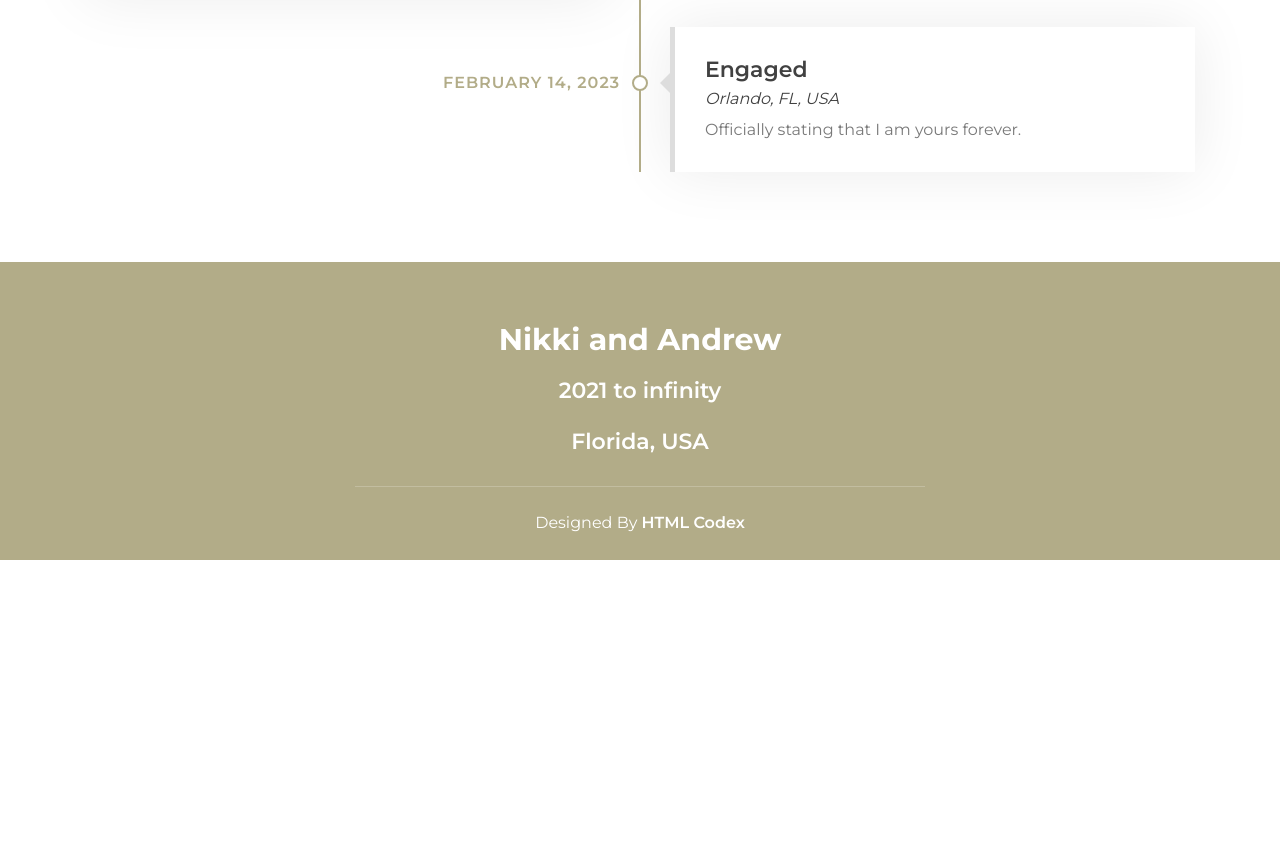
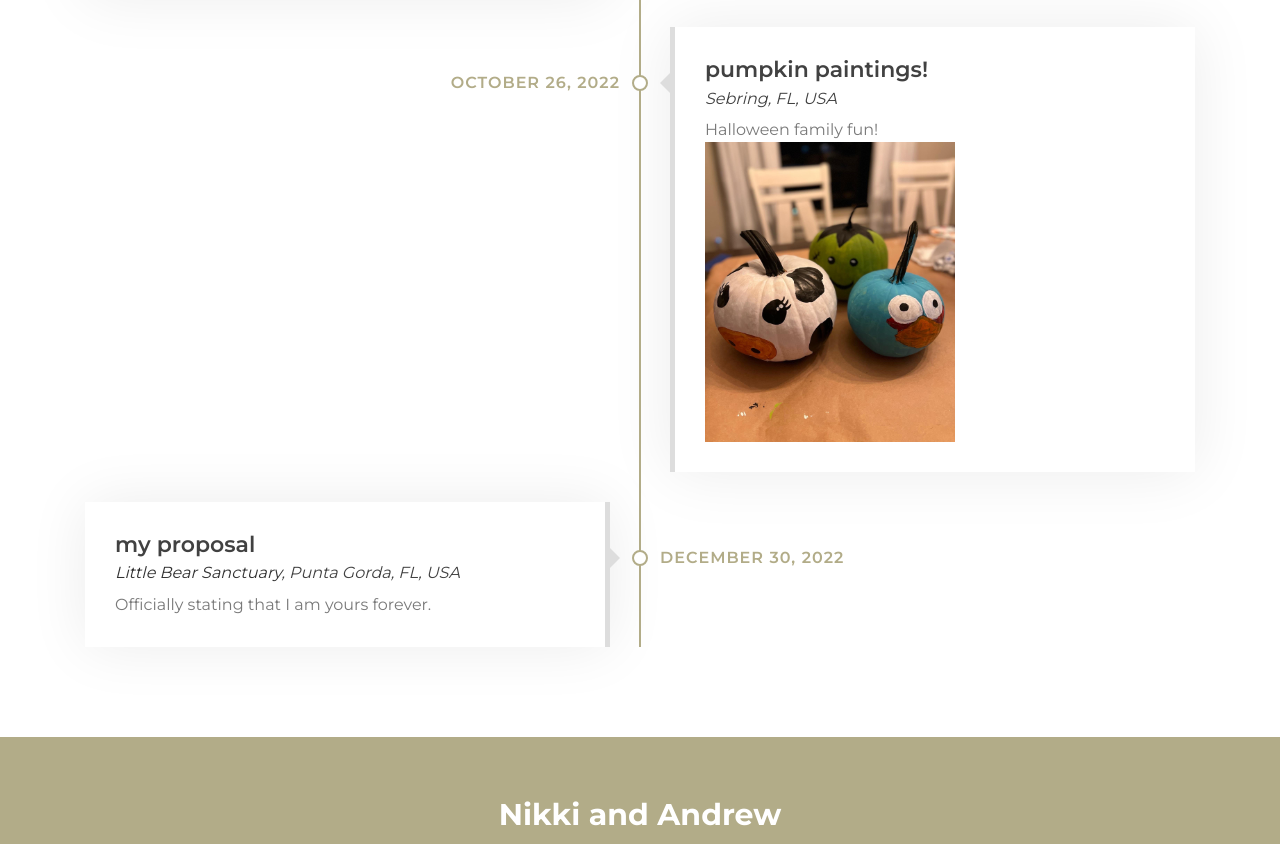
Before and after one commit to adnguyen/nikki, a plain HTML site: page index.html in a window 1280 px wide. Shown: the part 9998-10842 px from the top of the page. Before the commit the page ends 10558 px from the top, so only its background shows below. Drawn offline with nearby package versions, Linux system fonts and the light colour scheme.

Commit message:
last updates
before propsal

```diff
--- a/index.html
+++ b/index.html
@@ -321,7 +321,7 @@
                     <div class="timeline-item left wow slideInLeft" data-wow-delay="0.1s">
                       <div class="timeline-text">
                           <div class="timeline-date">October 2, 2022</div>
-                          <h2>Moo-tiful Cows!</h2>
+                          <h2>moo-tiful cows!</h2>
                           <h4>Sebring, FL, USA</h4>
                           <p>
                             First time painting together! Te a-MOO MOO-cho!<3
@@ -333,9 +333,22 @@
                     </div>
                     <div class="timeline-item right wow slideInRight" data-wow-delay="0.1s">
                       <div class="timeline-text">
-                          <div class="timeline-date">February 14, 2023</div>
-                          <h2>Engaged</h2>
-                          <h4>Orlando, FL, USA</h4>
+                          <div class="timeline-date">October 26, 2022</div>
+                          <h2>pumpkin paintings!</h2>
+                          <h4>Sebring, FL, USA</h4>
+                          <p>
+                          Halloween family fun!
+                          <div class="portfolio-img">
+                              <img src="img/pumpkinpaintings.jpg" width="250" height="300" alt="Image">
+                          </div>
+                          </p>
+                      </div>
+                    </div>
+                    <div class="timeline-item left wow slideInLeft" data-wow-delay="0.1s">
+                      <div class="timeline-text">
+                          <div class="timeline-date">December 30, 2022</div>
+                          <h2>my proposal</h2>
+                          <h4><a href="https://littlebearsanctuary.org/">Little Bear Sanctuary</a>, Punta Gorda, FL, USA</h4>
                           <p>
                           Officially stating that I am yours forever.
                           </p>
```
Also changed, not shown: img/pumpkinpaintings.jpg (added).
